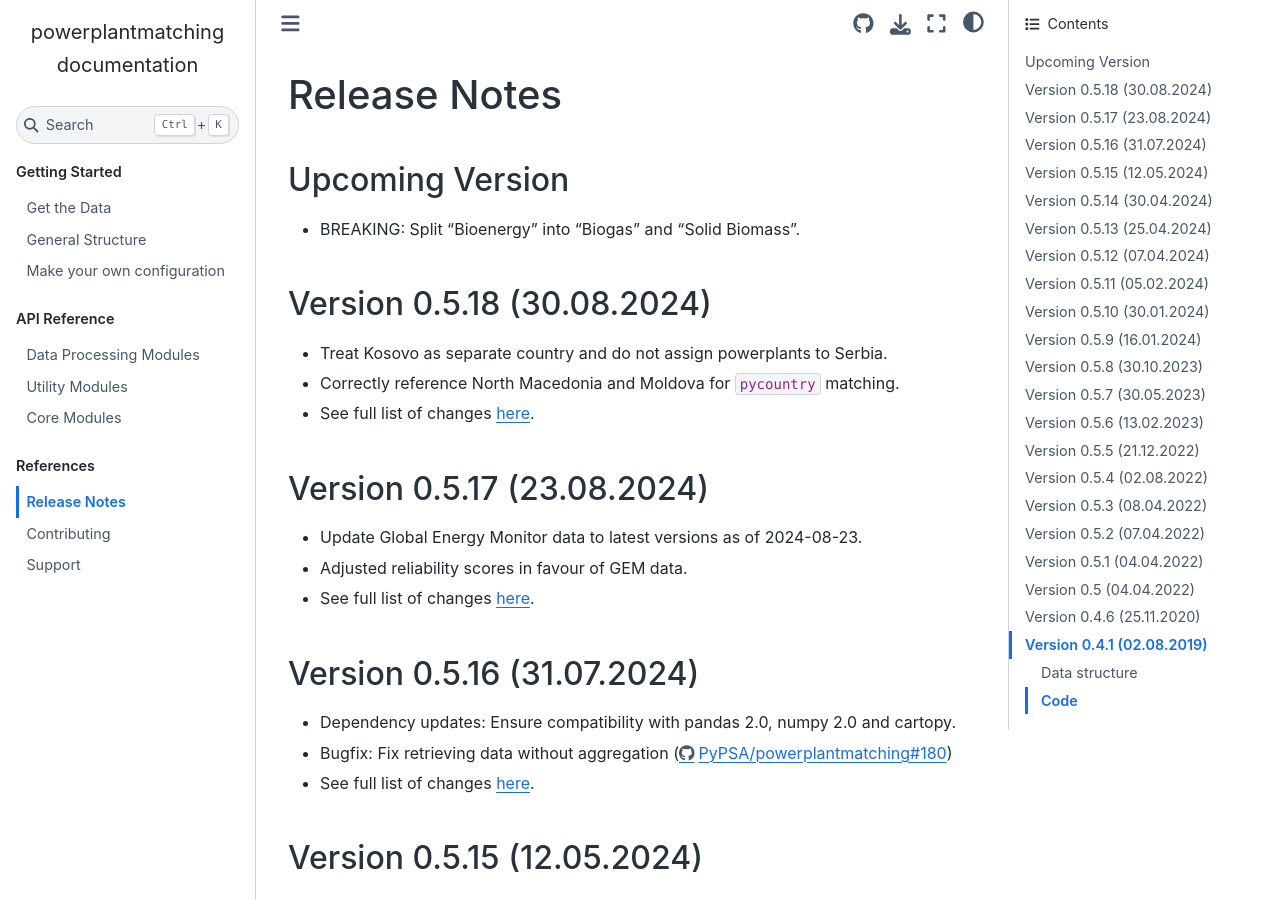
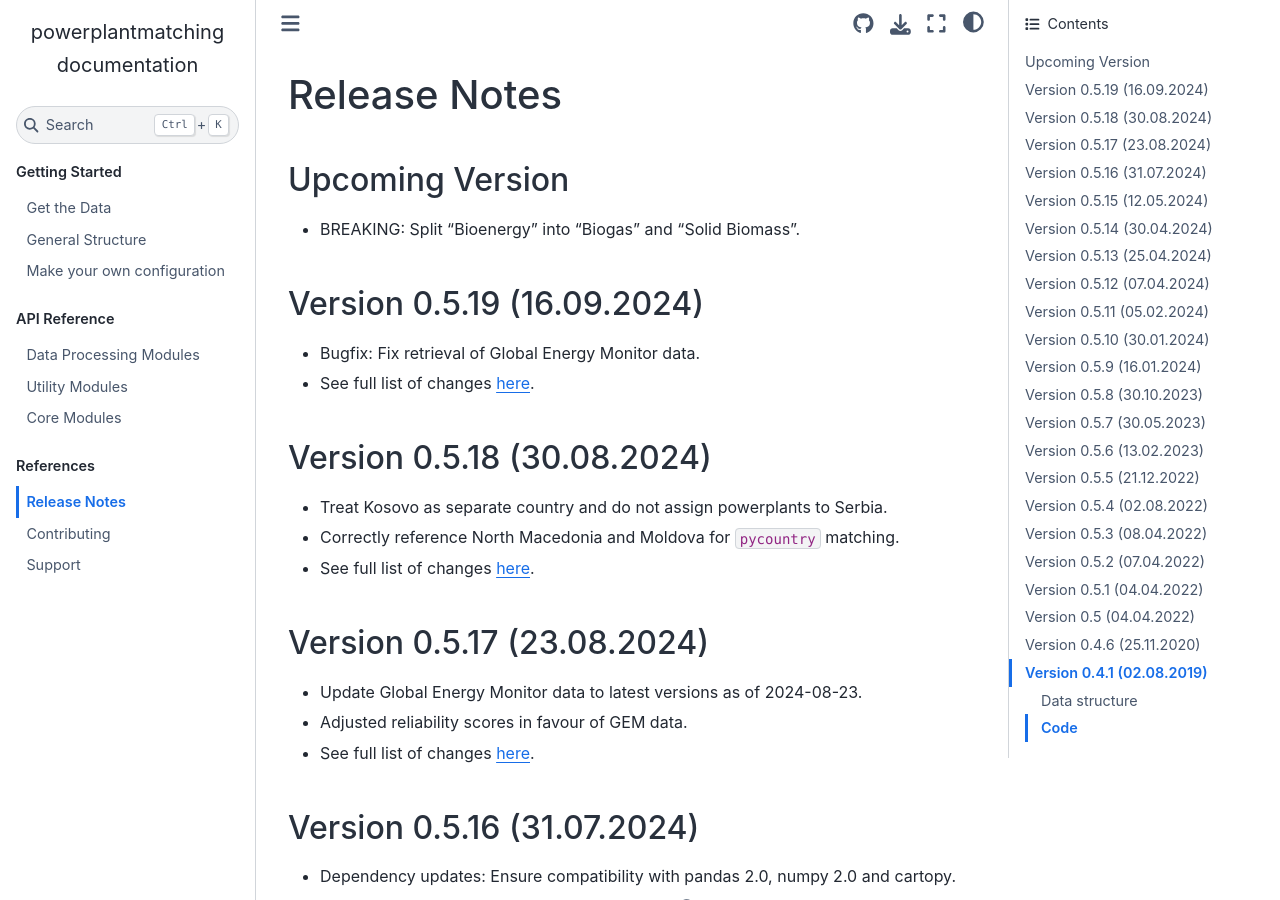
Before and after one commit to PyPSA/powerplantmatching, a Sphinx documentation site: the page built from doc/release-notes.rst, in a window 1280 px wide and 900 px high. Built offline with Sphinx 7.4.7 and the Sphinx Book theme 1.1.4, drawn with Linux system fonts in a browser that asks for light colours; pages that are not in the unit, such as notebooks, are missing from menus.

Commit message:
prepare release `v0.5.19`

```diff
--- a/doc/release-notes.rst
+++ b/doc/release-notes.rst
@@ -5,6 +5,13 @@
 ----------------
 
 * BREAKING: Split "Bioenergy" into "Biogas" and "Solid Biomass".
+
+Version 0.5.19 (16.09.2024)
+---------------------------
+
+* Bugfix: Fix retrieval of Global Energy Monitor data.
+
+* See full list of changes `here <https://github.com/PyPSA/powerplantmatching/releases/tag/v0.5.19>`__.
 
 Version 0.5.18 (30.08.2024)
 ---------------------------
```
